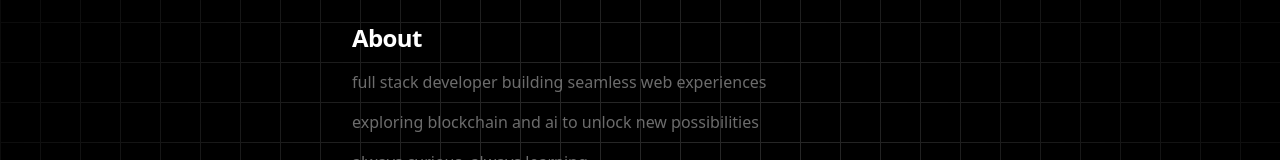
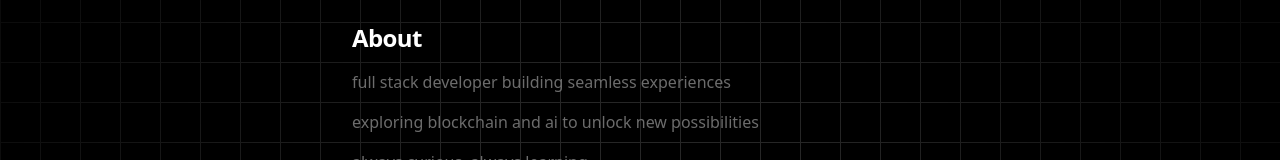
Before and after one commit to eeshm/portfolio, a Next.js app: page / in a window 1280 px wide. Shown: the part 218-378 px from the top of the page. Built offline with nearby package versions, Linux system fonts and the light colour scheme.

Commit message:
minor fix

```diff
--- a/app/page.tsx
+++ b/app/page.tsx
@@ -13,6 +13,7 @@ export default function Home(){
     <>
     <GridBackgroundDemo />
     <Navbar />
+    <Navbar />
     <SlideDown delay={0.2}>
  <div className="h-screen w-full flex flex-col overflow-y-auto items-center justify-start p-2  relative ">
   <div className="max-w-2xl sm:w-3/4 mx-auto px-4 sm:px-6 md:px-8 lg:px-10 xl:px-12">
--- a/components/About.tsx
+++ b/components/About.tsx
@@ -21,7 +21,7 @@ export default function About(){
                  About
                 </h1>
             <div className="text-sm md:text-base space-y-2 md:space-y-4">
-                <p>full stack developer building seamless web experiences
+                <p>full stack developer building seamless experiences
                 </p>
                 <p>exploring blockchain and ai to unlock new possibilities
                 </p>
```
